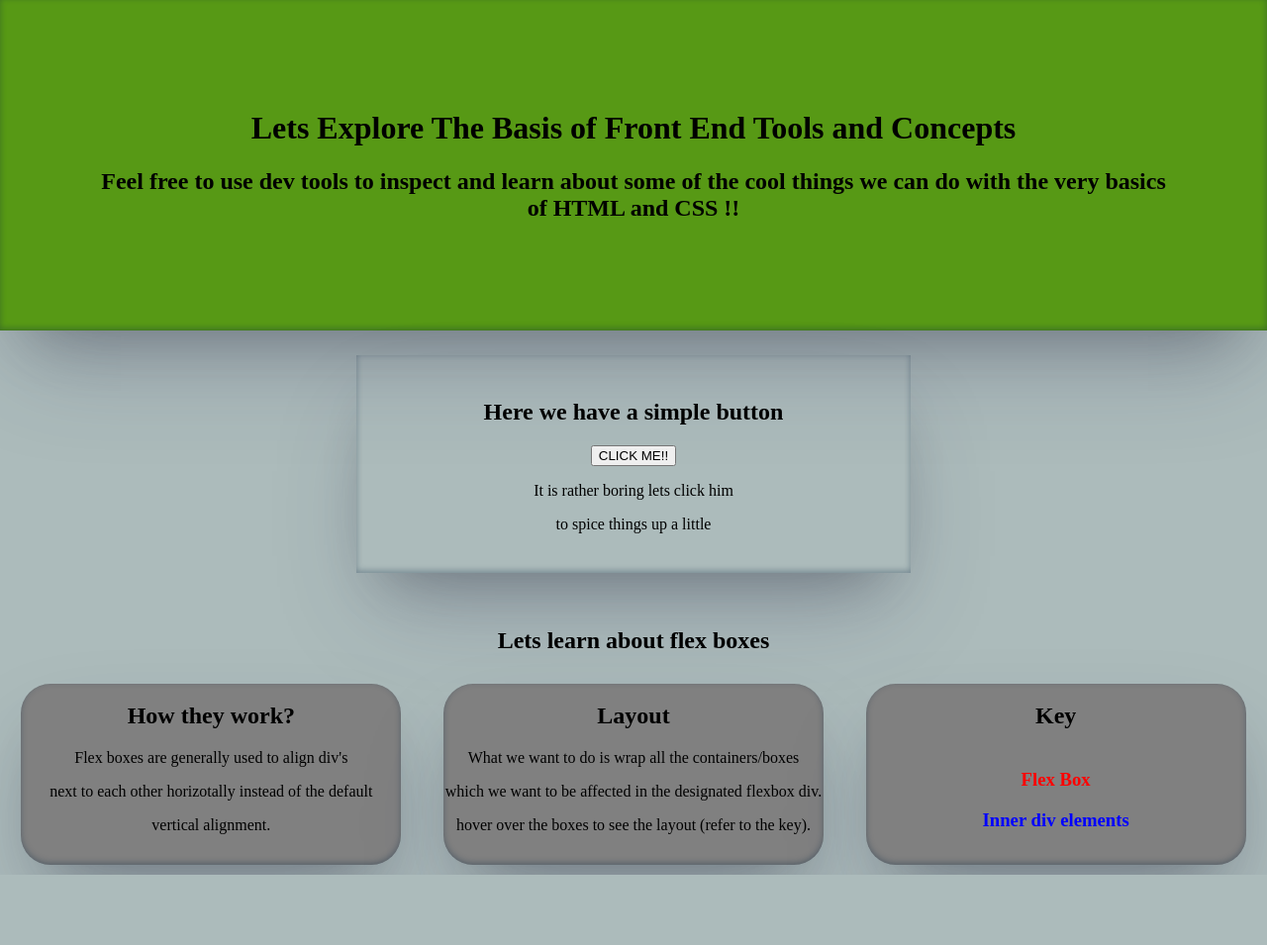
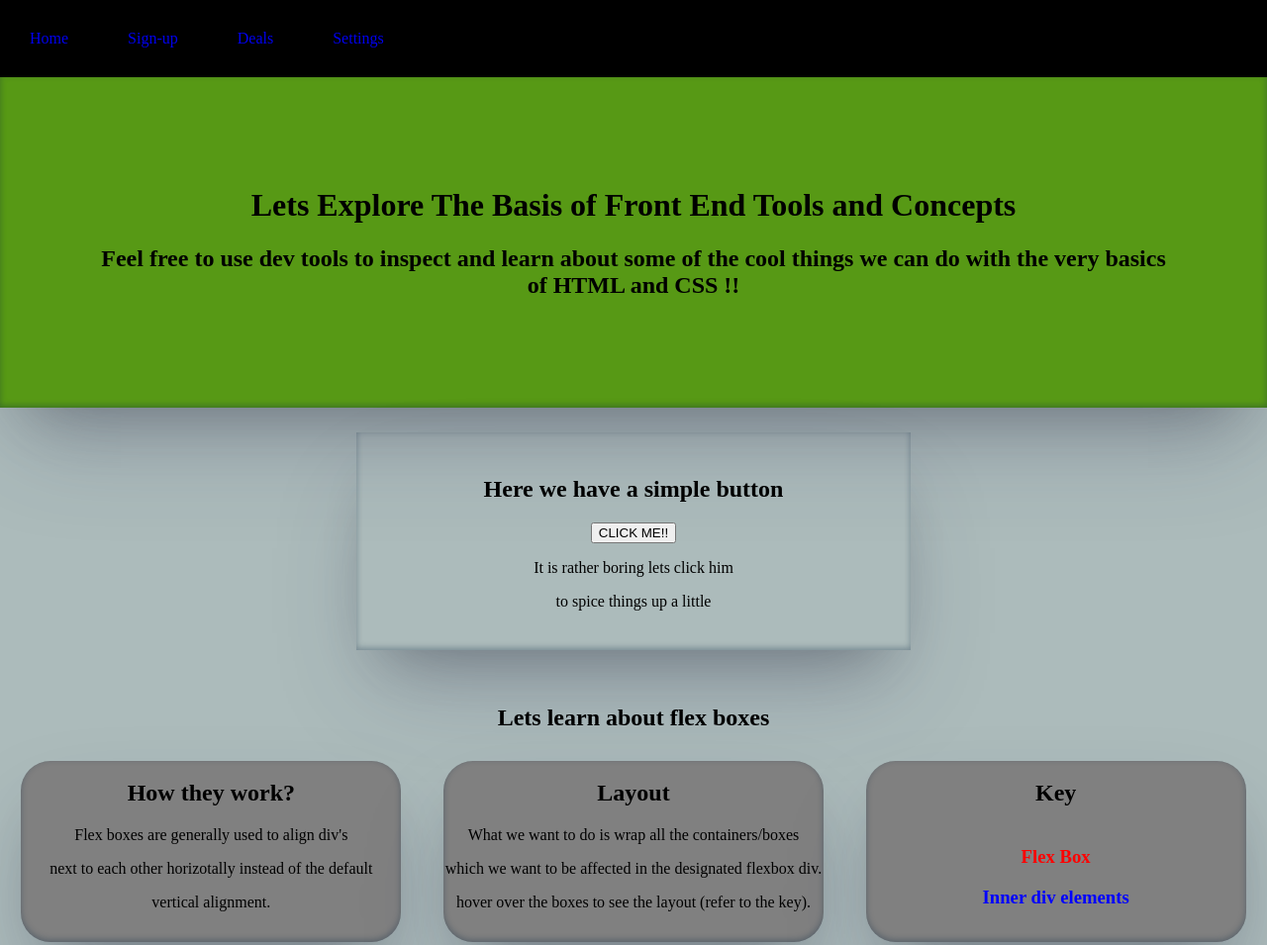
Before and after one commit to LourensGH/StyleAndStructureDemos, a plain HTML site: page index.html in a window 1280 px wide. Shown: the top 955 px of the page at 99% size. Before the commit the page ends 884 px from the top, so only its background shows below. Drawn offline with Linux system fonts and the light colour scheme; a web font is replaced by a local one.

Commit message:
added basic navbar

```diff
--- a/index.html
+++ b/index.html
@@ -12,6 +12,12 @@
 <body>
   <!-- wrap page in container for page -->
   <div class="container">
+    <div class="nav flex">
+      <a href="#" class="nav-el">Home</a>
+      <a href="#" class="nav-el">Sign-up</a>
+      <a href="#" class="nav-el">Deals</a>
+      <a href="#" class="nav-el">Settings</a>
+    </div>
     <!-- banner element -->
     <div class="banner">
       <h1>Lets Explore The Basis of Front End Tools and Concepts</h1>
--- a/style.css
+++ b/style.css
@@ -1,5 +1,6 @@
 html {
   background-color: rgb(172, 187, 187);
+  height: 3000px;
 }
 
 body {
@@ -82,3 +83,16 @@ a {
 #flexi:hover {
   border: 2px solid red
 }
+
+/* navbar */
+
+.nav {
+  background-color: black;
+  color: aliceblue;
+  position: sticky;
+  top: 0;
+}
+
+.nav-el {
+  padding: 30px;
+}
```
